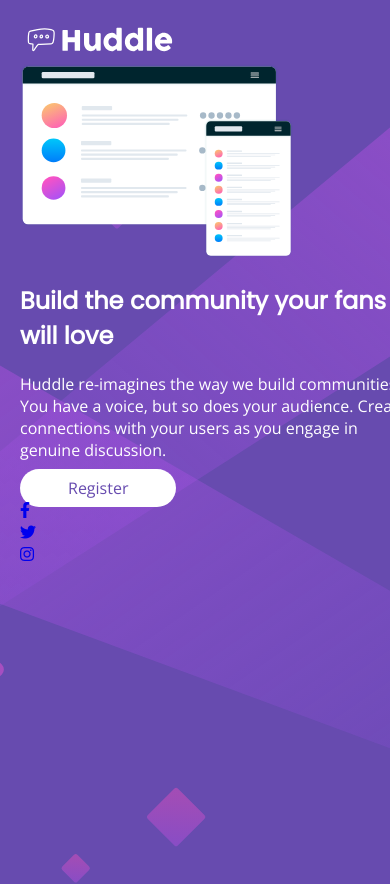
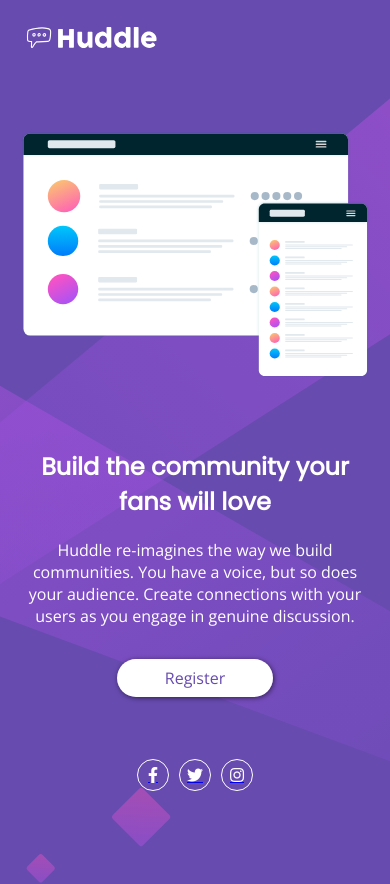
Before and after one commit to sahibkaur/huddle-landing-page-2, a plain HTML site: page index.html in a window 390 px wide. Before the commit the page ends 844 px from the top, so only its background shows below. Drawn offline with nearby package versions, Linux system fonts and the light colour scheme.

Commit message:
complete mobile view css

```diff
--- a/css/style.css
+++ b/css/style.css
@@ -7,29 +7,40 @@ body{
 	box-sizing: border-box;
 }
 section{
-	position: fixed;
+	/*position: fixed;*/
 	background-image: url("../svg/bg-mobile.svg");
+	background-size:cover;
 	background-position: center center;
 	background-repeat: no-repeat;
-	background-size:cover;
-	width:100vw;
+/*	width:100%;*/
 	height:100vh;
 	padding:20px;
-	padding-right: 50px;
+}
+main{
+	display: flex;
+	flex-direction: column;
+	align-items:  center;
+	margin-top: 70px;
 }
 .logo img{
 	width:40%;
+	max-width:200px;
 }
 main img{
-	width:70%;
+	width:100%;
 	max-width:500px;
 }
 .text{
 	color:#fff;
+	text-align: center;
+	margin-top: 50px;
 }
 .heading{
 	font-family: 'Poppins', sans-serif;
 	font-weight: 700;
+}
+p{
+	margin-bottom: 40px;
 }
 .button{
 	border-radius: 50px;
@@ -39,8 +50,31 @@ main img{
 	padding-bottom: 0.5rem;
 	background-color: #fff;
 	text-decoration: none;
+	box-shadow: 1px 1px 5px 0px #08060f96;
 	color: #674BAF;
 	font-weight:400;
+}
+.social-media{
+	display: flex;
+	justify-content: center;
+	padding: 70px;
+}
+.circle{
+	border:1px solid #fff;
+	border-radius: 50%;
+	height:30px;
+	width: 30px;
+	display: flex;
+}
+.fb{
+	margin-right: 10px;
+}
+.insta{
+	margin-left: 10px;
+}
+.social-media i{
+	margin: auto;
+	color:#fff;
 }
 @media screen and (min-width: 800px){
 	section{
--- a/index.html
+++ b/index.html
@@ -27,17 +27,17 @@
 		</main>
 		<footer>
 			<div class="social-media">
-				<a href="#">
+				<a href="#" class="fb">
 					<div class="circle">
 						<i class="fab fa-facebook-f"></i>
 					</div>
 				</a>
-				<a href="#">
+				<a href="#" class="twitter">
 					<div class="circle">
 						<i class="fab fa-twitter"></i>
 					</div>
 				</a>
-				<a href="#">
+				<a href="#" class="insta">
 					<div class="circle">
 						<i class="fab fa-instagram"></i>
 					</div>
```
